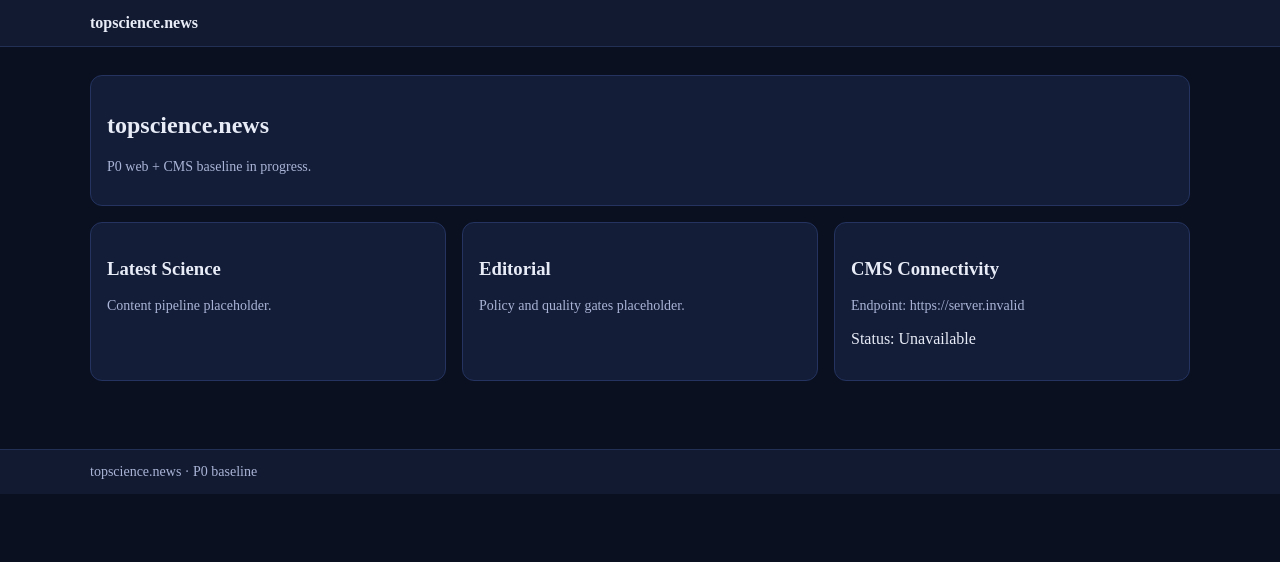
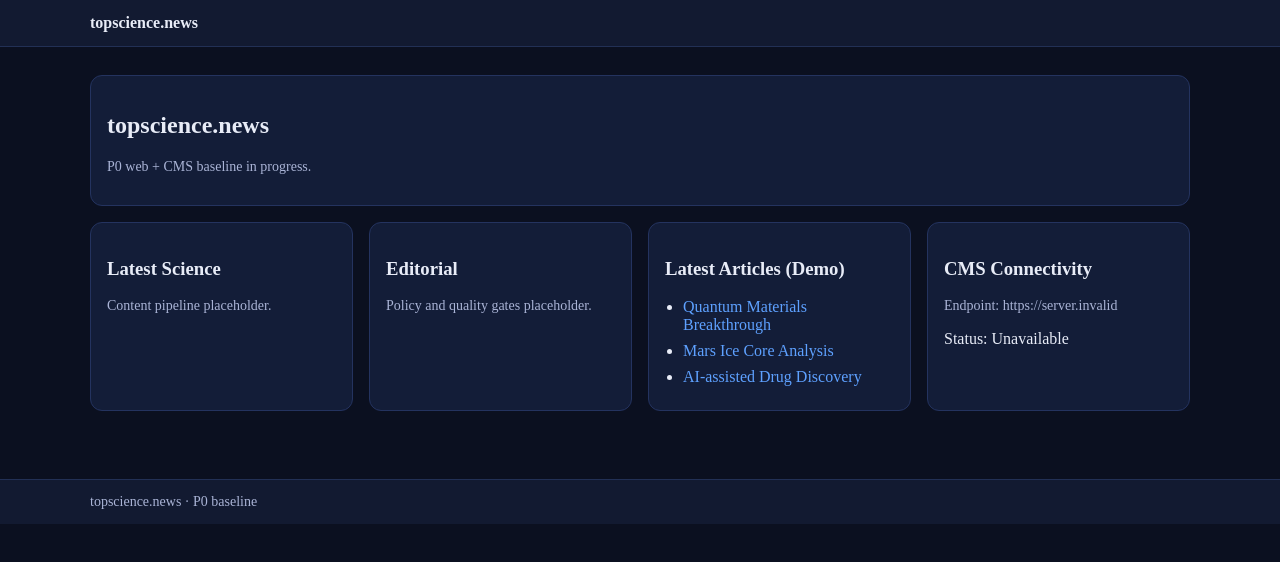
Before and after one commit to apomkd/topscience, a Next.js app in the folder apps/web/: page / in a window 1280 px wide. Shown: the top 562 px of the page. Built offline with nearby package versions, Linux system fonts and the light colour scheme; no server answers.

Commit message:
feat(web): add demo article list links on homepage

```diff
--- a/apps/web/app/page.tsx
+++ b/apps/web/app/page.tsx
@@ -1,4 +1,5 @@
 import { CmsHealthCard } from "../components/CmsHealthCard";
+import { ArticleListCard } from "../components/ArticleListCard";
 
 export default function HomePage() {
   return (
@@ -17,6 +18,7 @@ export default function HomePage() {
           <h3>Editorial</h3>
           <p className="small">Policy and quality gates placeholder.</p>
         </article>
+        <ArticleListCard />
         <CmsHealthCard />
       </section>
     </>
--- /dev/null
+++ b/apps/web/components/ArticleListCard.tsx
@@ -0,0 +1,22 @@
+import Link from "next/link";
+
+const demoArticles = [
+  { slug: "quantum-materials-breakthrough", title: "Quantum Materials Breakthrough" },
+  { slug: "mars-ice-core-analysis", title: "Mars Ice Core Analysis" },
+  { slug: "ai-assisted-drug-discovery", title: "AI-assisted Drug Discovery" }
+];
+
+export function ArticleListCard() {
+  return (
+    <section className="card">
+      <h3>Latest Articles (Demo)</h3>
+      <ul style={{ margin: 0, paddingLeft: 18 }}>
+        {demoArticles.map((a) => (
+          <li key={a.slug} style={{ margin: "8px 0" }}>
+            <Link href={`/article/${a.slug}`}>{a.title}</Link>
+          </li>
+        ))}
+      </ul>
+    </section>
+  );
+}
```
